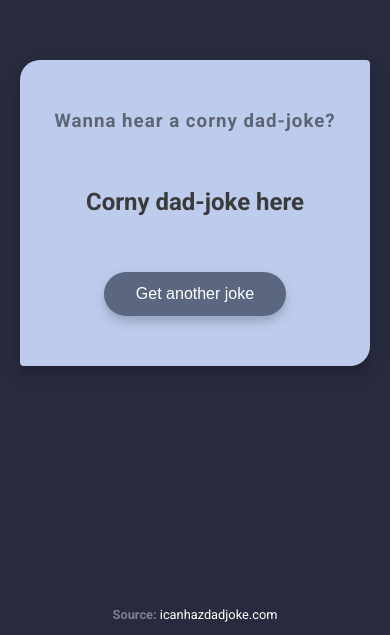
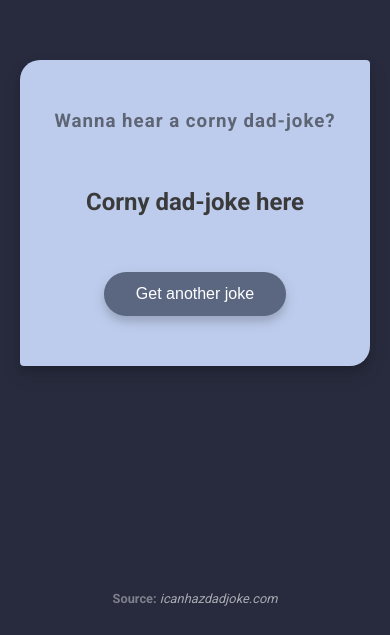
Before and after one commit to TheRealRajan/Dad-Jokes, a plain HTML site: page index.html in a window 390 px wide. Shown: the part 209-844 px from the top of the page. Drawn offline with nearby package versions, Linux system fonts and the light colour scheme; no server answers.

Commit message:
Improved the source visibility on mobile devices

```diff
--- a/index.html
+++ b/index.html
@@ -22,7 +22,7 @@
         </button>
 
     </div>
-    <p class="source"> <strong>Source:</strong> <a href=""></a>icanhazdadjoke.com</a> </p>
+    <p class="source"> <strong>Source:</strong> <a href="">icanhazdadjoke.com</a> </p>
 
     <script src="script.js"></script>
 
--- a/styles.css
+++ b/styles.css
@@ -83,7 +83,7 @@ h3 {
 
 .source {
   position: absolute;
-  bottom: 0rem;
+  bottom: 1rem;
   color: white;
   font-size: 0.8rem;
 }
```
